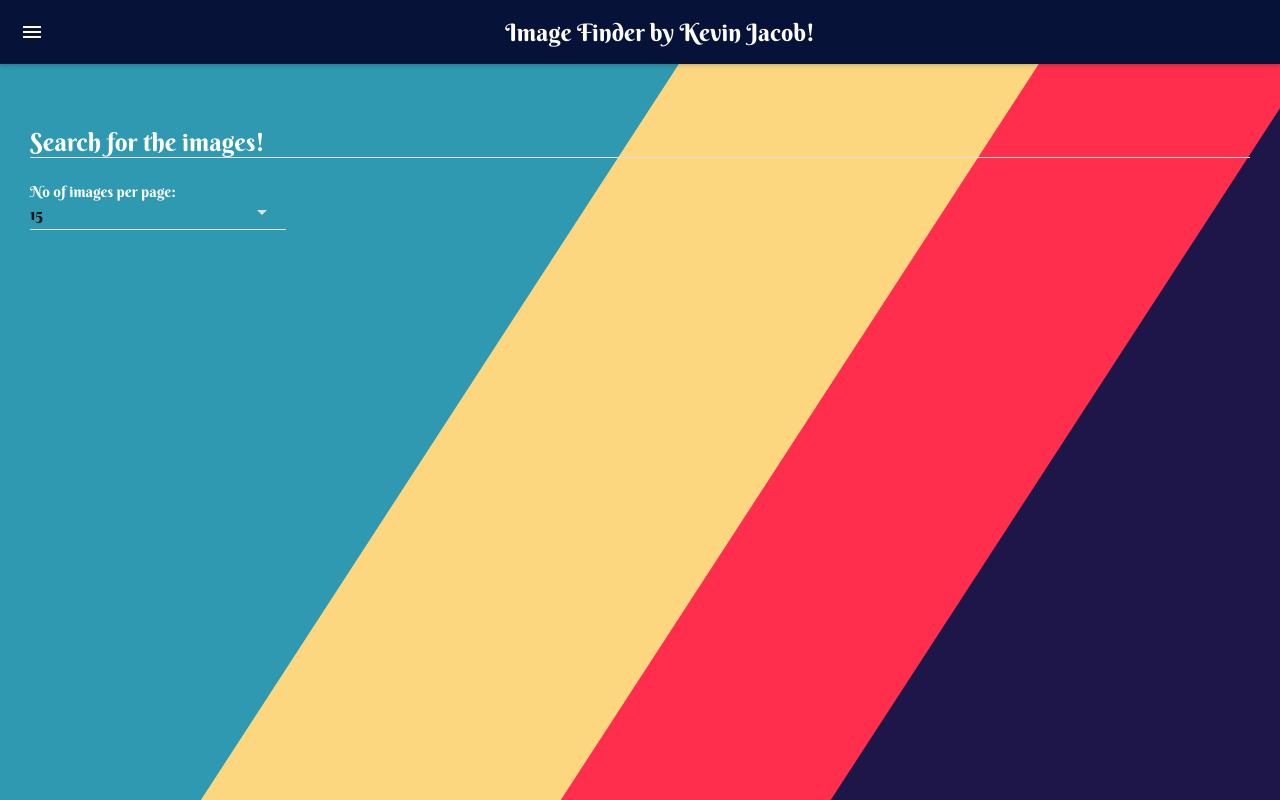
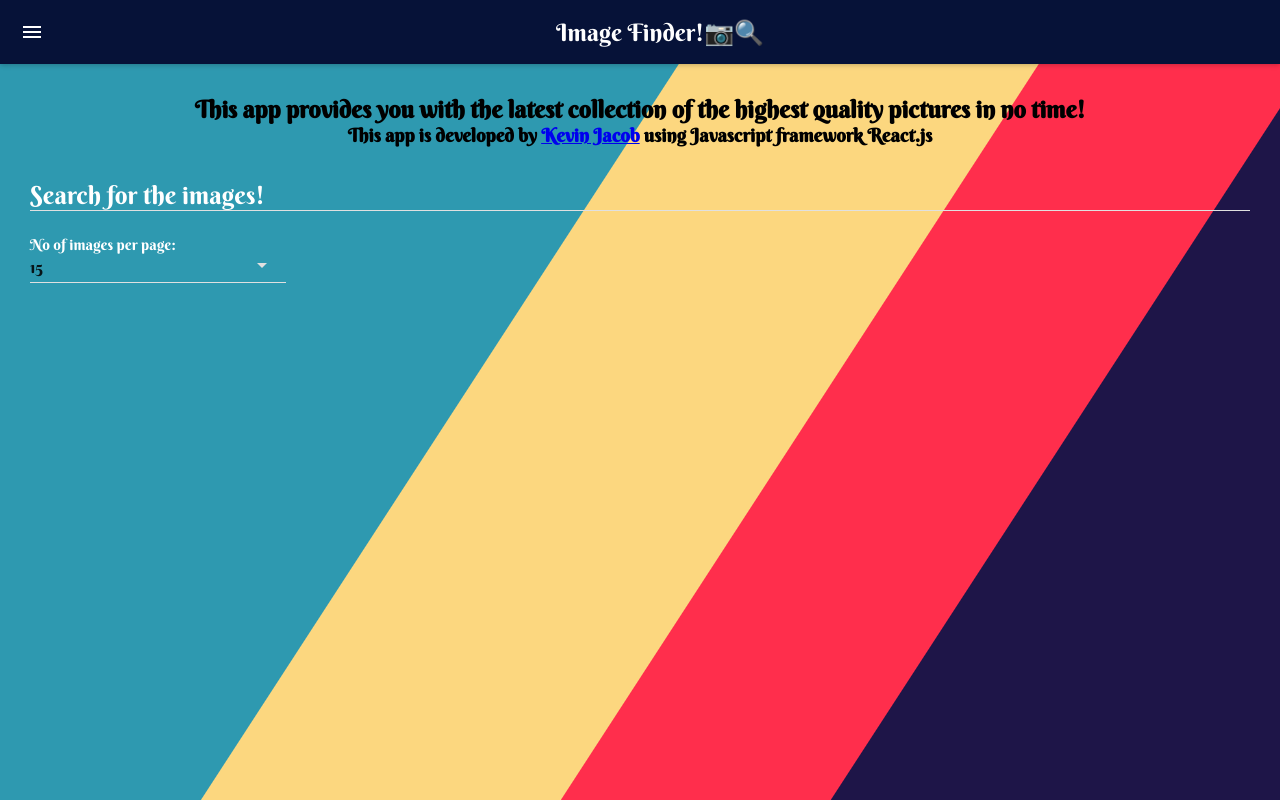
Before and after one commit to kevinjacob2001/Image_Finder_Application, a React (Create React App) app: page / in a window 1280 px wide. Built offline with nearby package versions, Linux system fonts and the light colour scheme.

Commit message:
adding the welcome text

```diff
--- a/src/Components/Navbar/Navbar.jsx
+++ b/src/Components/Navbar/Navbar.jsx
@@ -4,7 +4,7 @@ import App from '../../App';
 
 function Navbar(){
     return(
-<AppBar style={{background:"#061238",textAlign:"center"}}  title="Image Finder by Kevin Jacob!"/>
+<AppBar style={{background:"#061238",textAlign:"center"}}  title="Image Finder!📷🔍"/>
     )
 }
 
--- a/src/Components/Search/Search.jsx
+++ b/src/Components/Search/Search.jsx
@@ -38,6 +38,8 @@ this.setState({images:[]})
 
     return (
       <div style={{padding:"30px"}} >
+        <h2 style={{textAlign:"center"}}>This app provides you with the latest collection of the highest quality pictures in no time!</h2>
+        <h3 style={{textAlign:"center"}}>This app is developed by <a href="https://kevinjacob2001.github.io/">Kevin Jacob</a> using Javascript framework React.js</h3>
         <TextField
           name="searchText"
           floatingLabelStyle={{color: "white",fontSize:"25px" }}
```
